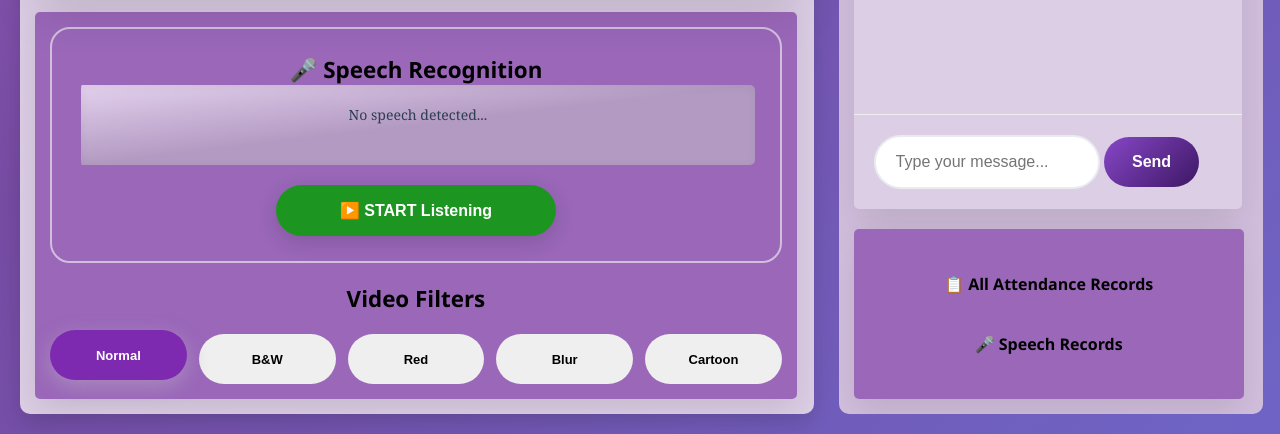
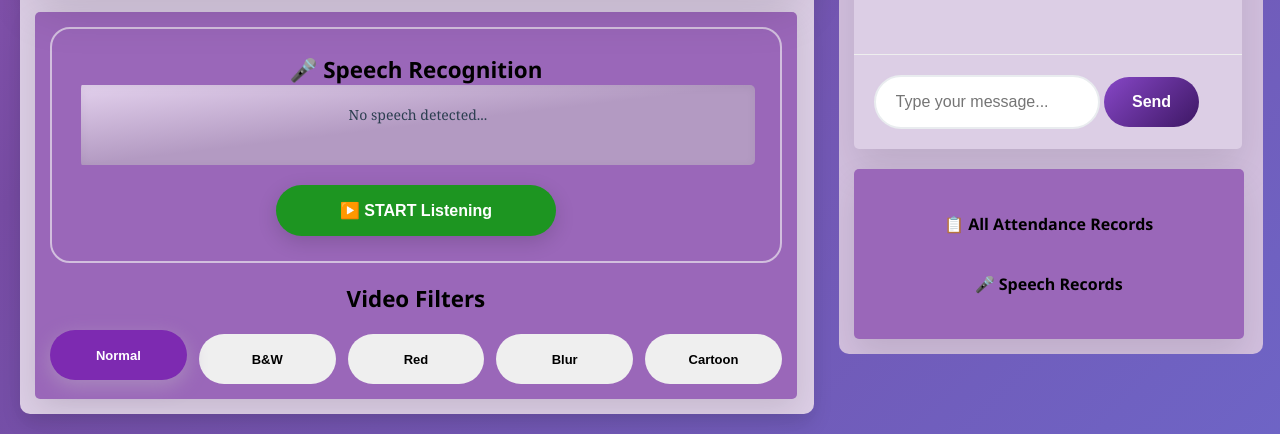
Before and after one commit to NK102006/LJ_Innovation_Project, a Flask app: page /dashboard in a window 1280 px wide. Shown: the part 586-1020 px from the top of the page. Run offline with Flask 3, Linux system fonts and the light colour scheme; the visitor is signed in with stand-in values (Sample User, id 1); data comes from the database, SQL or seed files in the repository; some libraries are stand-ins or nearby versions.

Commit message:
Update index.html

```diff
--- a/templates/index.html
+++ b/templates/index.html
@@ -248,7 +248,7 @@
             gap: 20px;
             background-color: #d2bfde;
             border-radius: 10px;
-            height: 980px;
+            height: 920px;
             overflow: hidden;
             width: 95%;
         }
```
